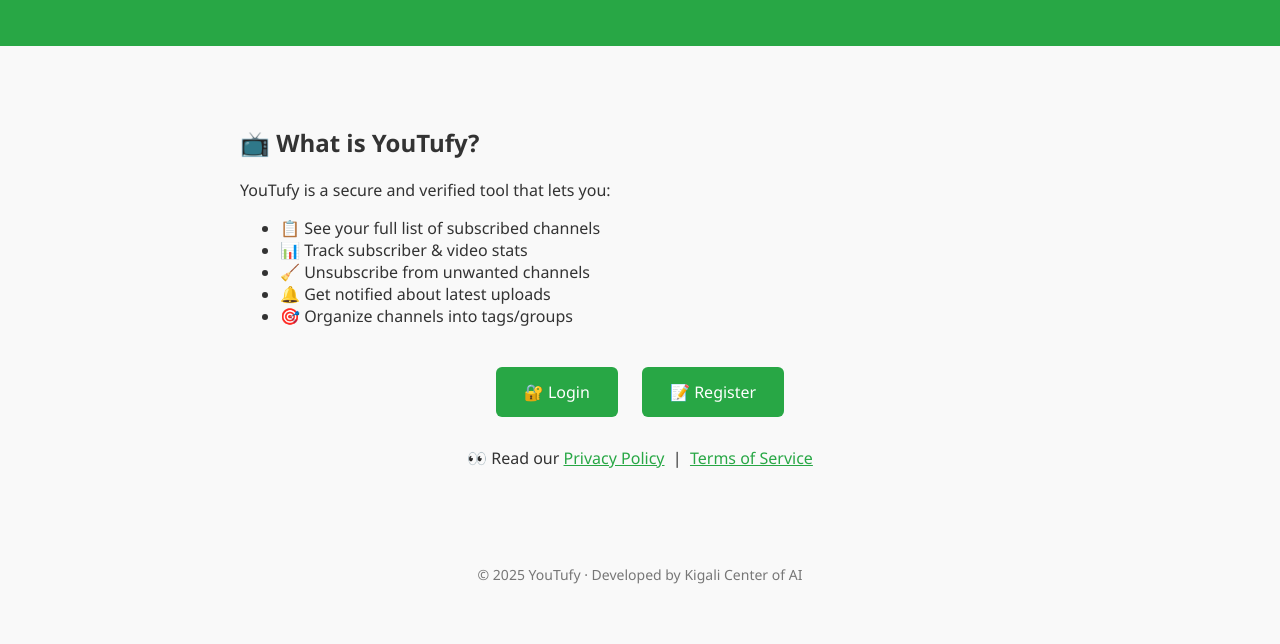
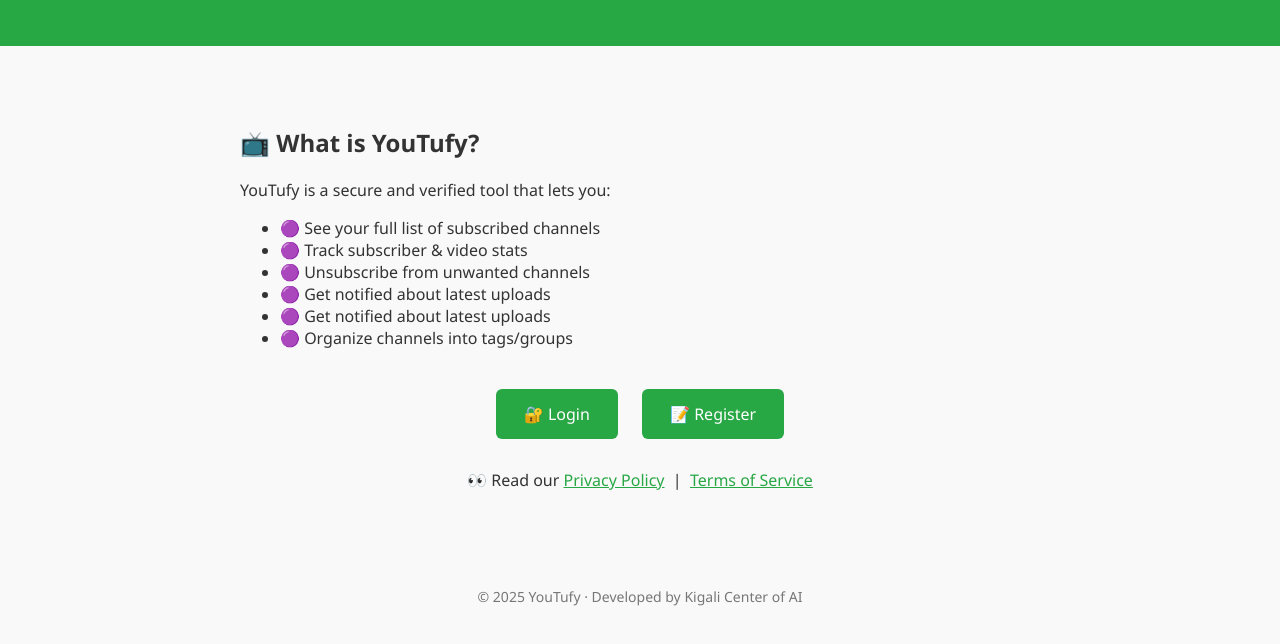
Before and after one commit to KigaliAI/YouTufy, a plain HTML site: page index.html in a window 1280 px wide. Shown: the part 134-778 px from the top of the page. Drawn offline with Linux system fonts and the light colour scheme.

Commit message:
Updating index

```diff
--- a/index.html
+++ b/index.html
@@ -82,11 +82,12 @@
     YouTufy is a secure and verified tool that lets you:
   </p>
   <ul>
-    <li>📋 See your full list of subscribed channels</li>
-    <li>📊 Track subscriber & video stats</li>
-    <li>🧹 Unsubscribe from unwanted channels</li>
-    <li>🔔 Get notified about latest uploads</li>
-    <li>🎯 Organize channels into tags/groups</li>
+    <li>🟣 See your full list of subscribed channels</li>
+    <li>🟣 Track subscriber & video stats</li>
+    <li>🟣 Unsubscribe from unwanted channels</li>
+    <li>🟣 Get notified about latest uploads</li>
+    <li>🟣 Get notified about latest uploads</li>
+    <li>🟣 Organize channels into tags/groups</li>
   </ul>
 
   <div class="btn-group">
```
